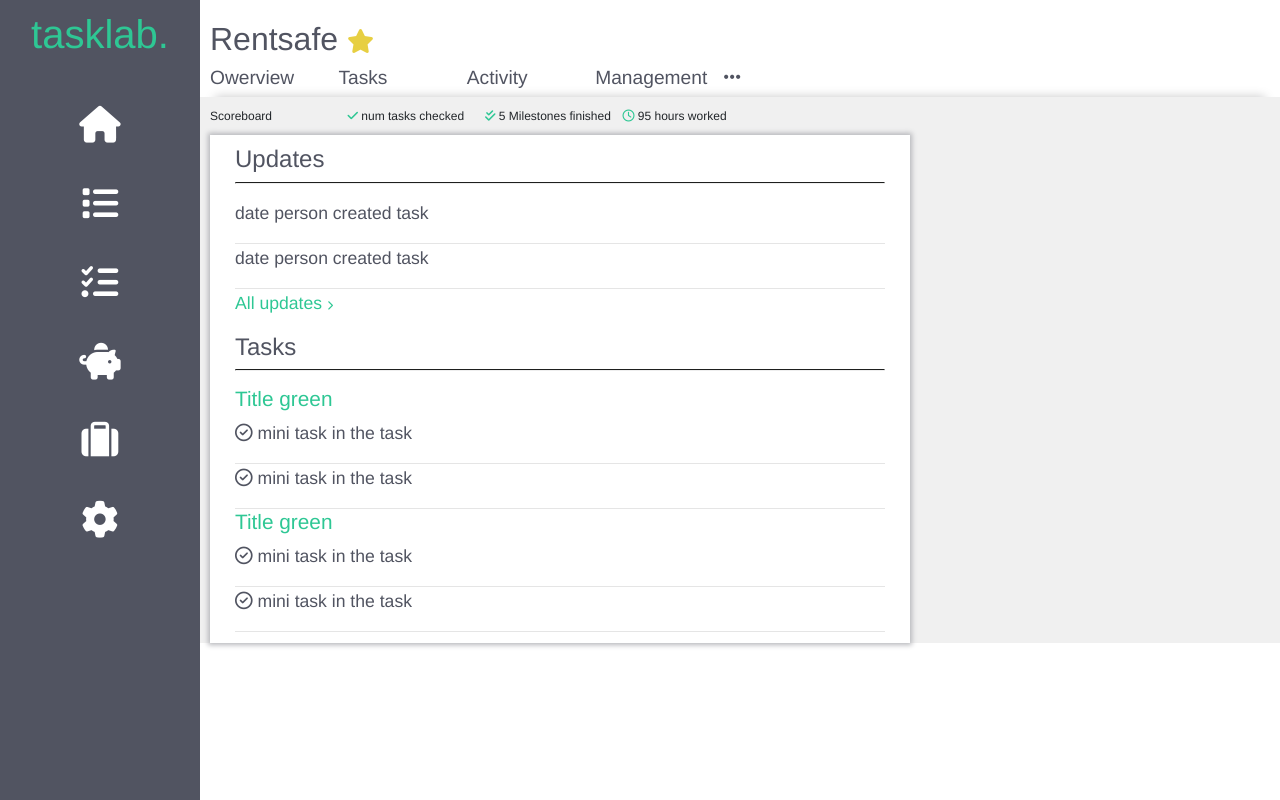
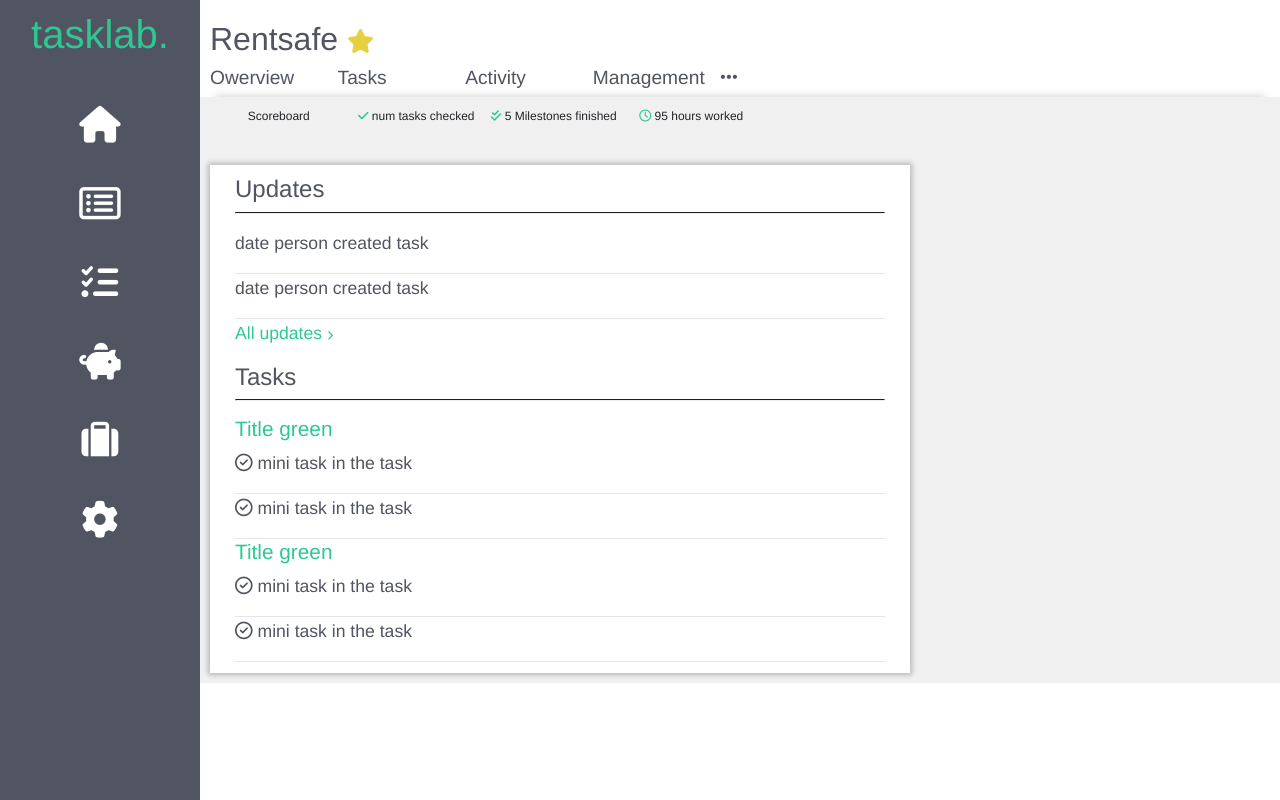
Before and after one commit to Vgnttv/Vue-TaskChecker, a Vue app: page /#/overview in a window 1280 px wide. Built offline with nearby package versions, Linux system fonts and the light colour scheme.

Commit message:
Moved the scoreboard and the other details from the Overview component to the Home component

```diff
--- a/src/components/Home.vue
+++ b/src/components/Home.vue
@@ -14,6 +14,22 @@
         <i class="fas fa-ellipsis-h"></i>
       </h2>
     </div>
+    <div class="bar">
+      <div class="bar-checks">
+        <div class="checks-list">
+          <div class="checks">Scoreboard</div>
+          <div class="checks">
+            <i class="fas fa-check"></i> num tasks checked
+          </div>
+          <div class="checks">
+            <i class="fas fa-check-double"></i> 5 Milestones finished
+          </div>
+          <div class="checks">
+            <i class="far fa-clock"></i> 95 hours worked
+          </div>
+        </div>
+      </div>
+    </div>
   </div>
 </template>
 <script>
@@ -21,11 +37,37 @@
 
 <style lang="scss" scoped>
 .Home {
-  margin-left: 10px;
   text-align: left;
 
+  .bar {
+    padding-left: 10px;
+    background-color: rgb(240, 240, 240);
+
+    box-shadow: 0px -15px 10px -15px rgb(198, 198, 199);
+    .bar-checks {
+        display: flex;
+    flex-direction: column;
+    text-align: center;
+    justify-content: space-evenly;
+    width: 550px;
+      .checks-list {
+        margin: 10px 0 10px 0;
+        display: flex;
+        flex-direction: row;
+        .checks {
+          flex: 1;
+          font-size: 0.75rem;
+          .fas,
+          .far {
+            color: rgb(46, 199, 148);
+          }
+        }
+      }
+    }
+  }
 
   h1 {
+    padding-left: 10px;
     color: rgb(81, 84, 97);
     font-size: 2rem;
     .fa-star {
@@ -34,7 +76,7 @@
     }
   }
   .selection {
-
+    padding-left: 10px;
     display: flex;
     flex-direction: row;
     align-items: flex-start;
--- a/src/components/Overview.vue
+++ b/src/components/Overview.vue
@@ -1,19 +1,5 @@
 <template>
   <div class="Overview">
-    <div class="bar">
-      <div class="checks-list">
-        <div class="checks">Scoreboard</div>
-        <div class="checks">
-          <i class="fas fa-check"></i> num tasks checked
-        </div>
-        <div class="checks">
-          <i class="fas fa-check-double"></i> 5 Milestones finished
-        </div>
-        <div class="checks">
-          <i class="far fa-clock"></i> 95 hours worked
-        </div>
-      </div>
-    </div>
     <div class="Overview-box">
       <div class="container">
         <h1>Updates</h1>
@@ -55,28 +41,9 @@
 
 <style lang="scss" scoped>
 .Overview {
-  padding-left: 10px;
-  box-shadow: 0px -15px 10px -15px rgb(198, 198, 199);
+  padding: 30px 10px 10px 10px;
   background-color: rgb(240, 240, 240);
-  .bar {
-    display: flex;
-    flex-direction: column;
-    text-align: start;
-    justify-content: space-evenly;
-    width: 550px;
-    .checks-list {
-      margin: 10px 0 10px 0;
-      display: flex;
-      flex-direction: row;
-      .checks {
-        flex: 1;
-        font-size: 0.75rem;
-        .fas, .far{
-          color: rgb(46, 199, 148);
-        }
-      }
-    }
-  }
+
   .Overview-box {
     background-color: rgb(255, 255, 255);
     width: 700px;
--- a/src/components/Sidebar.vue
+++ b/src/components/Sidebar.vue
@@ -13,16 +13,16 @@
     <nav>
       <router-link to="/tasks">
         <span class="icon">
-          <i class="fas fa-list"></i>
+          <i class="far fa-list-alt"></i>
         </span>
       </router-link>
     </nav>
 
     <nav>
-         <router-link to="/overview">
-      <span class="icon">
-        <i class="fas fa-tasks"></i>
-      </span>
+      <router-link to="/overview">
+        <span class="icon">
+          <i class="fas fa-tasks"></i>
+        </span>
       </router-link>
     </nav>
     <nav>
@@ -66,13 +66,14 @@ body {
       color: rgb(46, 199, 148);
     }
 
-    .fas {
+    .fas,
+    .far {
       color: white;
       padding-top: 40px;
       font-size: 2.3rem;
-    }
-    .fas:hover {
-      color: rgb(46, 199, 148);
+      &:hover {
+        color: rgb(46, 199, 148);
+      }
     }
   }
 }
--- a/src/components/Tasks.vue
+++ b/src/components/Tasks.vue
@@ -76,7 +76,6 @@ export default {
 <style lang="scss" scoped>
 .taskBoard {
   padding: 30px 10px 10px 10px;
-  box-shadow: 0px -15px 10px -15px rgb(198, 198, 199);
   background-color: rgb(240, 240, 240);
   .taskContainer {
     background-color: rgb(255, 255, 255);
```
